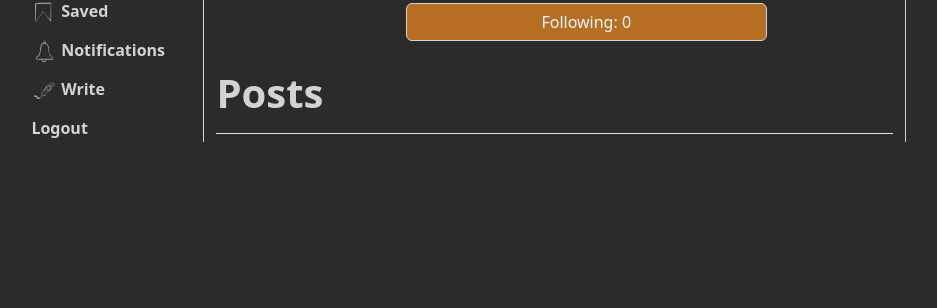
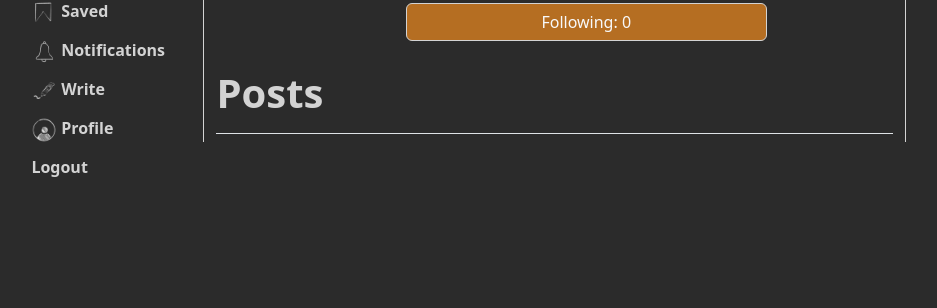
Before and after one commit to muni106/web-proj, a PHP site: page /userProfile.php?user_id=1 in a window 1280 px wide. Shown: the part 145-453 px from the top of the page, without its empty margins (7-944 px from the left). Run offline with PHP 8.4, Linux system fonts and the light colour scheme; the visitor is signed in with stand-in values (Sample User, id 1); data comes from the database, SQL or seed files in the repository; data that the repository does not hold is empty.

Commit message:
Fix proflie

```diff
--- a/my_web_pages/navbar.php
+++ b/my_web_pages/navbar.php
@@ -32,6 +32,12 @@
             </a>
         </li>
         <li>
+            <a href="userProfileMe.php">
+                <img src="./assets/images/Profile.png" alt="profilePersonal">
+                Profile
+            </a>
+        </li>
+        <li>
             <a href="process_logout.php">
                 Logout
             </a>
--- a/my_web_pages/userProfile.php
+++ b/my_web_pages/userProfile.php
@@ -26,6 +26,7 @@ $user_info = get_user_info($_GET["user_id"]);
     <?php
     require("headerProfile.php");
     require("db_connect.php");
+    sec_session_start();
     $user_id = $_GET["user_id"];
     if (user_exists($user_id)) :
     ?>
@@ -45,7 +46,6 @@ $user_info = get_user_info($_GET["user_id"]);
                     </div>
                 </div>
                 <?php
-                sec_session_start();
                 if ($user_info["id"] == $_SESSION["user_id"]) : ?>
                     <div class="col-2">
                         <a id="profileBtn" href="./signup.php?update" class="btn p-0 followButton">Update profile</a>
```
